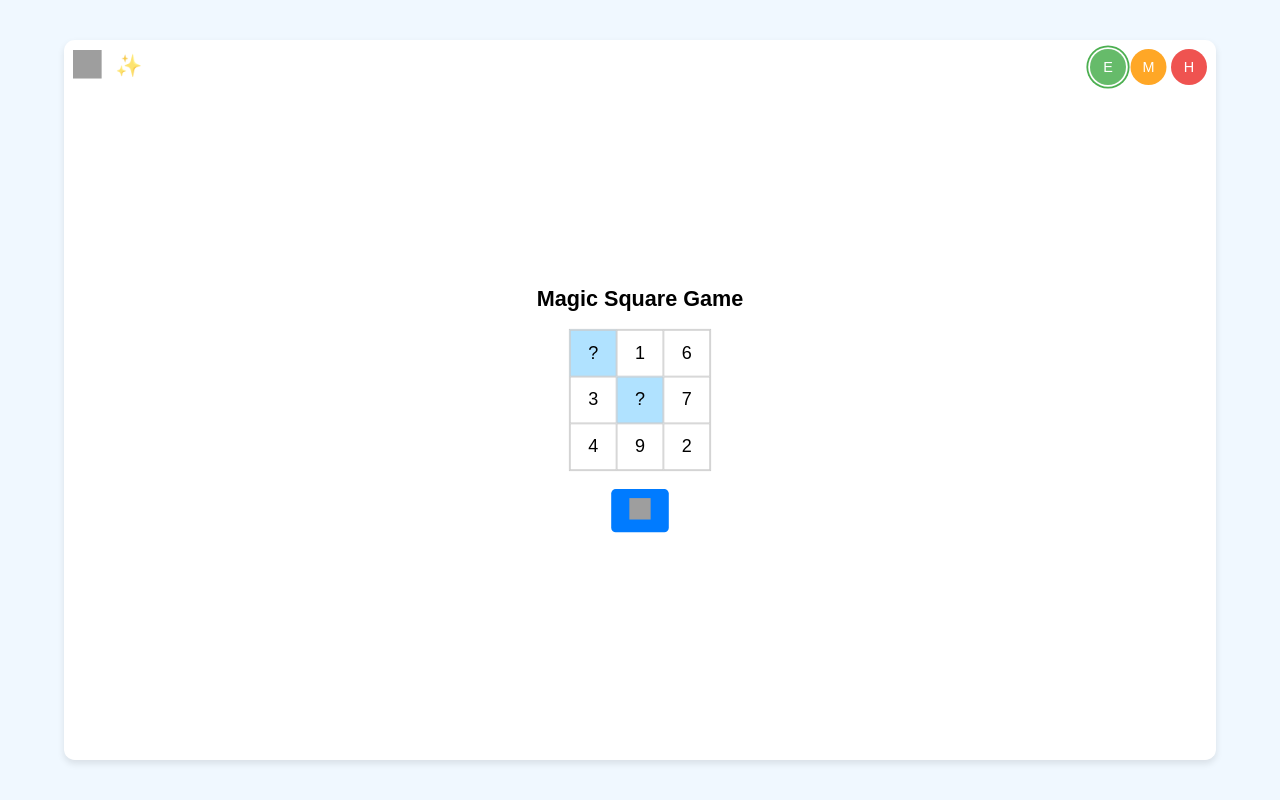
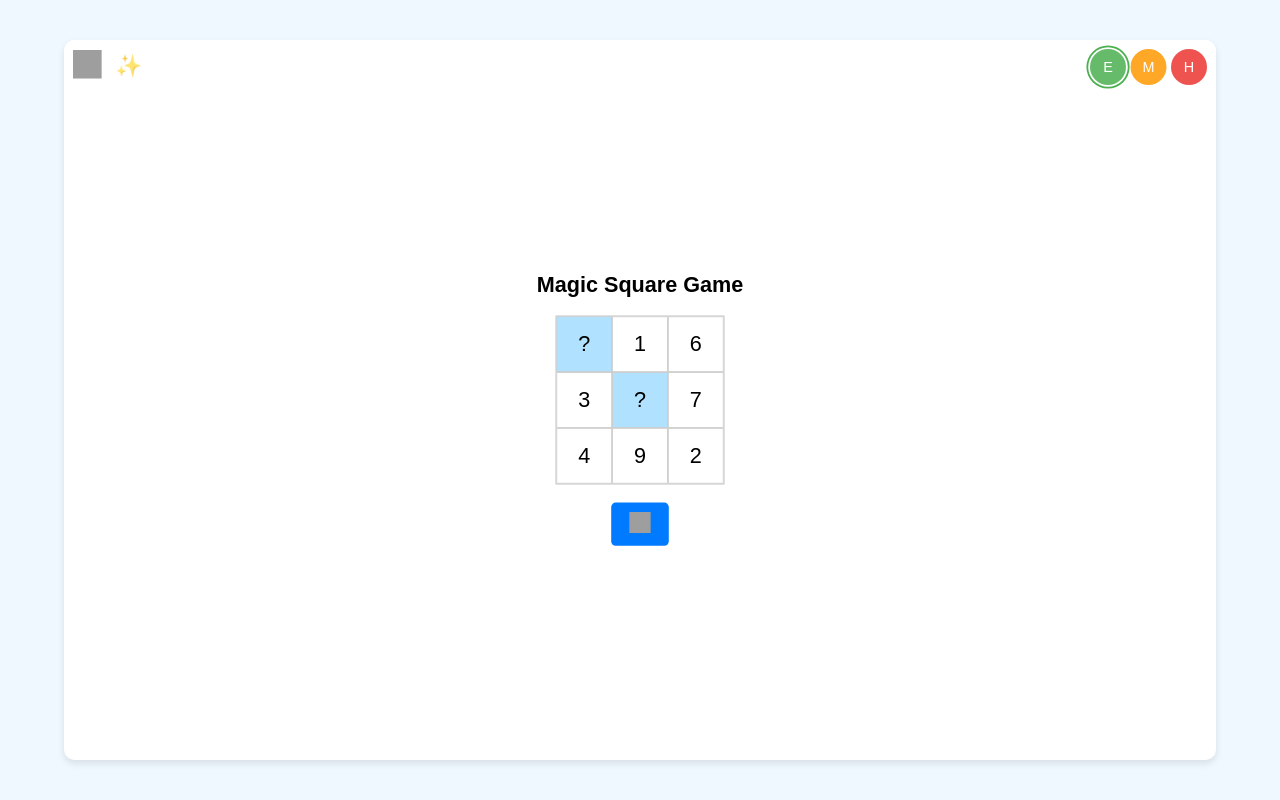
Before and after one commit to egubaidullin/math-kids, a React (Vite) app: page /magic-square in a window 1280 px wide. Built offline with nearby package versions, Linux system fonts and the light colour scheme; grey boxes are pictures that could not be loaded.

Commit message:
Initial commit from your app

```diff
--- a/src/index.css
+++ b/src/index.css
@@ -245,6 +245,7 @@ body {
   border: none;
   border-radius: 50%;
   cursor: pointer;
+  background-color: #f0f0f0;
   font-size: 16px;
   display: flex;
   align-items: center;
@@ -285,13 +286,13 @@ body {
 }
 
 .magic-square-cell {
-  width: 50px;
-  height: 50px;
+  width: 60px; /* Increased size */
+  height: 60px; /* Increased size */
   border: 1px solid #ccc;
   display: flex;
   align-items: center;
   justify-content: center;
-  font-size: 20px;
+  font-size: 24px; /* Increased font size */
   cursor: pointer;
 }
 
@@ -345,7 +346,7 @@ body {
   border-radius: 5px;
   cursor: pointer;
   background-color: #f0f0f0;
-  font-size: 16px;
+  font-size: 18px; /* Increased font size */
 }
 
 /* Home Page Styles */
```
